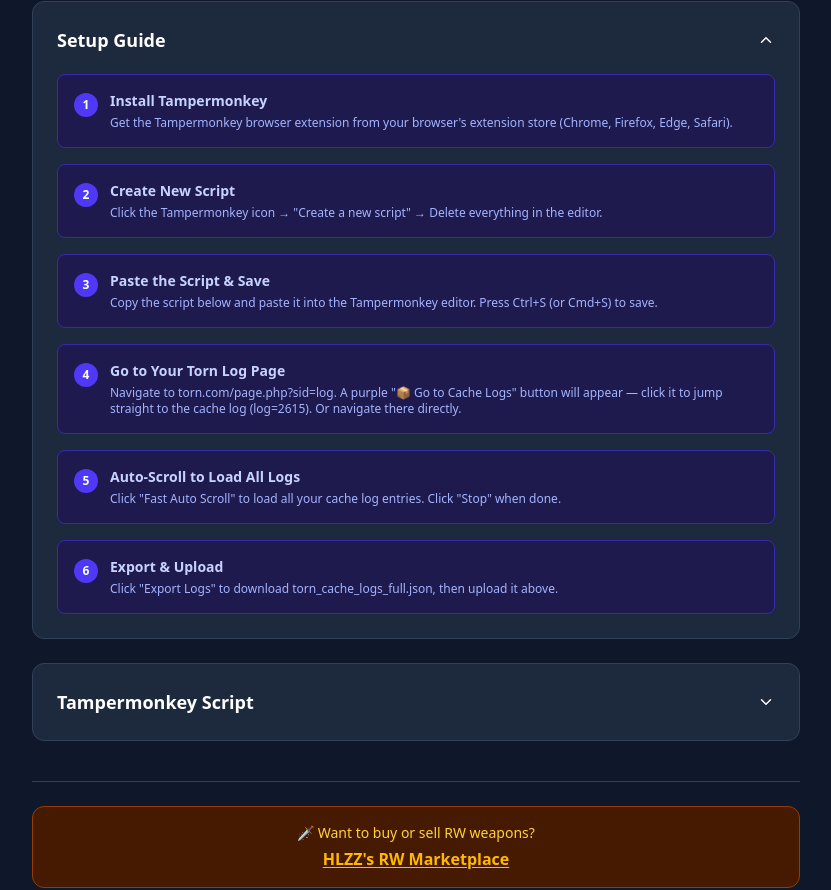
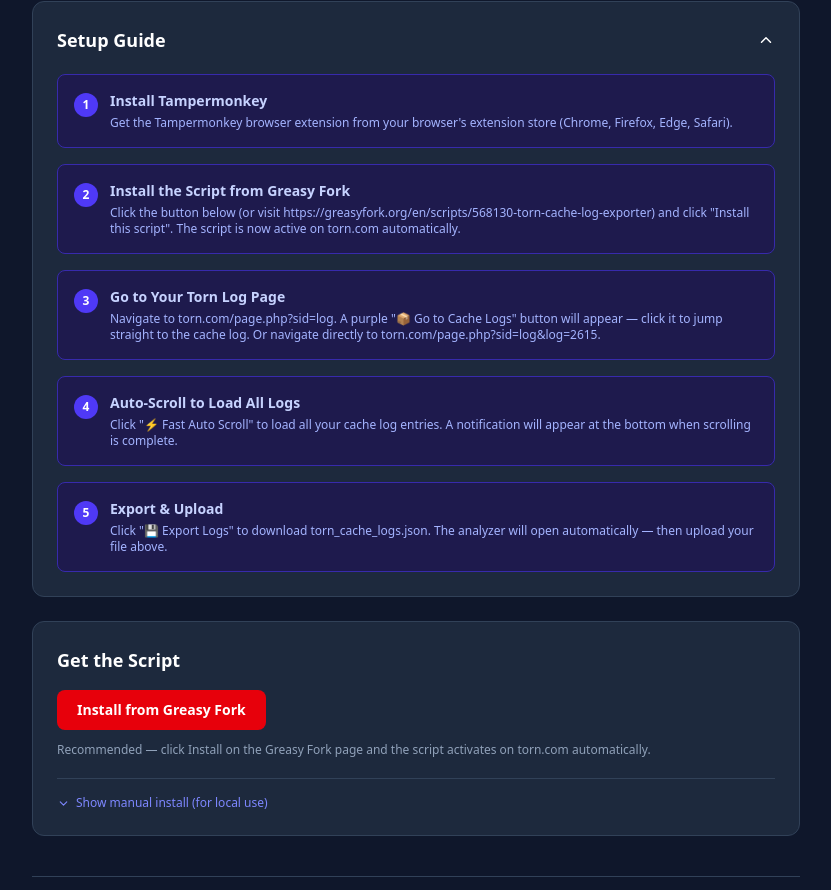
Before and after one commit to himlamlolz/torn, a React (Vite) app: page / in a window 1280 px wide. Shown: the part 373-1263 px from the top of the page, without its empty margins (224-1055 px from the left). Built offline with nearby package versions, Linux system fonts and the light colour scheme.

Commit message:
Update landing page: Greasy Fork install flow, v9.3 script, extracted URL constants
Co-authored-by: himlamlolz <121609967+himlamlolz@users.noreply.github.com>

```diff
--- a/src/TornDashboard.jsx
+++ b/src/TornDashboard.jsx
@@ -4,6 +4,9 @@ import { Sun, Moon, Copy, Check, ChevronDown, ChevronUp, Upload, Info, AlertTria
 
 const RARITY_COLORS = { Yellow: "#facc15", Orange: "#fb923c", Red: "#ef4444" };
 const TABS = ["All Cache Drops", "Small Arms", "Melee", "Medium Arms", "Heavy Arms", "Armor"];
+
+const ANALYZER_URL   = "https://torn-cache-dashboard.vercel.app/";
+const GREASYFORK_URL = "https://greasyfork.org/en/scripts/568130-torn-cache-log-exporter";
 
 const DATE_PRESETS = [
   { label: "Last Month",    getValue: () => { const now = new Date(); const s = new Date(now); s.setMonth(s.getMonth() - 1);       return [fmt(s), fmt(now)]; }},
@@ -47,12 +50,12 @@ function validateCacheData(parsed) {
   return null;
 }
 
-// ── CHANGED: version bump 9.0 → 9.1; added quick-jump button on the main log page ──
+// ── CHANGED: version bump 9.1 → 9.3; renamed file, added auto-open analyzer tab ──
 const TAMPERMONKEY_SCRIPT = `// ==UserScript==
 // @name         Torn Cache Log Exporter (Fast Auto Scroll + Armor)
 // @namespace    torn.cache.export
-// @version      9.1
-// @description  Fast auto-scroll + export all caches including Armor; quick-jump button on main log page
+// @version      9.3
+// @description  Fast auto-scroll + export all caches including Armor; quick-jump button on main log page; auto-opens analyzer after export
 // @match        https://www.torn.com/page.php?sid=log*
 // @grant        none
 // ==/UserScript==
@@ -198,9 +201,10 @@ const TAMPERMONKEY_SCRIPT = `// ==UserScript==
         const url = URL.createObjectURL(blob);
         const a = document.createElement("a");
         a.href = url;
-        a.download = "torn_cache_logs_full.json";
+        a.download = "torn_cache_logs.json";
         a.click();
         URL.revokeObjectURL(url);
+        setTimeout(() => { window.open("${ANALYZER_URL}", "_blank"); }, 500);
     }
 
     window.addEventListener("load", () => { setTimeout(addUI, 1000); });
@@ -519,14 +523,13 @@ function LandingPage({ onFileLoad, light, onToggleLight }) {
   const stepNum = "bg-indigo-600 text-white";
   const stepSub = light ? "text-indigo-700" : "text-indigo-300";
 
-  // CHANGED: Step 4 now mentions the new "📦 Go to Cache Logs" button
+  // Updated tutorial: users can now install directly from Greasy Fork
   const steps = [
     ["Install Tampermonkey",         "Get the Tampermonkey browser extension from your browser's extension store (Chrome, Firefox, Edge, Safari)."],
-    ["Create New Script",            `Click the Tampermonkey icon → "Create a new script" → Delete everything in the editor.`],
-    ["Paste the Script & Save",      "Copy the script below and paste it into the Tampermonkey editor. Press Ctrl+S (or Cmd+S) to save."],
-    ["Go to Your Torn Log Page",     `Navigate to torn.com/page.php?sid=log. A purple "📦 Go to Cache Logs" button will appear — click it to jump straight to the cache log (log=2615). Or navigate there directly.`],
-    ["Auto-Scroll to Load All Logs", `Click "Fast Auto Scroll" to load all your cache log entries. Click "Stop" when done.`],
-    ["Export & Upload",              `Click "Export Logs" to download torn_cache_logs_full.json, then upload it above.`],
+    ["Install the Script from Greasy Fork", `Click the button below (or visit ${GREASYFORK_URL}) and click "Install this script". The script is now active on torn.com automatically.`],
+    ["Go to Your Torn Log Page",     `Navigate to torn.com/page.php?sid=log. A purple "📦 Go to Cache Logs" button will appear — click it to jump straight to the cache log. Or navigate directly to torn.com/page.php?sid=log&log=2615.`],
+    ["Auto-Scroll to Load All Logs", `Click "⚡ Fast Auto Scroll" to load all your cache log entries. A notification will appear at the bottom when scrolling is complete.`],
+    ["Export & Upload",              `Click "💾 Export Logs" to download torn_cache_logs.json. The analyzer will open automatically — then upload your file above.`],
   ];
 
   return (
@@ -546,7 +549,7 @@ function LandingPage({ onFileLoad, light, onToggleLight }) {
         <div className={`${cardBg} border rounded-xl p-8 text-center`}>
           <Upload size={40} className={`mx-auto mb-4 ${subtext}`} />
           <h2 className="text-lg font-semibold mb-2">Upload Cache Data</h2>
-          <p className={`${subtext} text-sm mb-5`}>Select your exported torn_cache_logs_full.json file</p>
+          <p className={`${subtext} text-sm mb-5`}>Select your exported torn_cache_logs.json file</p>
           {loading ? (
             <div className={`flex items-center justify-center gap-2 py-3 ${subtext}`}>
               <Loader size={18} className="animate-spin" />
@@ -587,12 +590,28 @@ function LandingPage({ onFileLoad, light, onToggleLight }) {
         </div>
 
         <div className={`${cardBg} border rounded-xl p-6`}>
-          <button onClick={() => setShowScript(!showScript)} className="flex items-center justify-between w-full text-left">
-            <h2 className="text-lg font-semibold">Tampermonkey Script</h2>
-            {showScript ? <ChevronUp size={18} /> : <ChevronDown size={18} />}
+          <div className="flex items-center justify-between mb-4">
+            <h2 className="text-lg font-semibold">Get the Script</h2>
+          </div>
+          <div className="flex flex-col items-start gap-3">
+            <a
+              href={GREASYFORK_URL}
+              target="_blank"
+              rel="noopener noreferrer"
+              className="inline-flex items-center gap-2 bg-red-600 hover:bg-red-500 transition-colors text-white font-semibold px-5 py-2.5 rounded-lg text-sm"
+            >
+              Install from Greasy Fork
+            </a>
+            <p className={`text-xs ${subtext}`}>Recommended — click Install on the Greasy Fork page and the script activates on torn.com automatically.</p>
+          </div>
+          <div className={`mt-5 pt-4 border-t ${light ? "border-gray-200" : "border-slate-700"}`}>
+            <button onClick={() => setShowScript(!showScript)} className={`flex items-center gap-1.5 text-xs font-medium ${light ? "text-indigo-600 hover:text-indigo-500" : "text-indigo-400 hover:text-indigo-300"} transition-colors`}>
+              {showScript ? <ChevronUp size={13} /> : <ChevronDown size={13} />}
+              {showScript ? "Hide" : "Show"} manual install (for local use)
             </button>
             {showScript && (
-            <div className="mt-4">
+              <div className="mt-3">
+                <p className={`text-xs mb-3 ${subtext}`}>If you're running this site locally, copy the script below and create a new userscript in Tampermonkey manually.</p>
                 <div className="flex justify-end mb-2">
                   <button onClick={copyScript}
                     className={`flex items-center gap-1.5 px-3 py-1.5 rounded-md text-xs font-medium transition-colors ${copied ? "bg-green-600 text-white" : light ? "bg-indigo-100 text-indigo-700 hover:bg-indigo-200" : "bg-indigo-600 text-white hover:bg-indigo-500"}`}>
@@ -602,6 +621,7 @@ function LandingPage({ onFileLoad, light, onToggleLight }) {
                 <pre className={`${codeBg} rounded-lg p-4 text-xs overflow-auto max-h-64 leading-relaxed`}>{TAMPERMONKEY_SCRIPT}</pre>
               </div>
             )}
+          </div>
         </div>
 
         <Footer light={light} />
```
Lines whose indentation alone changed are shown as unchanged.
